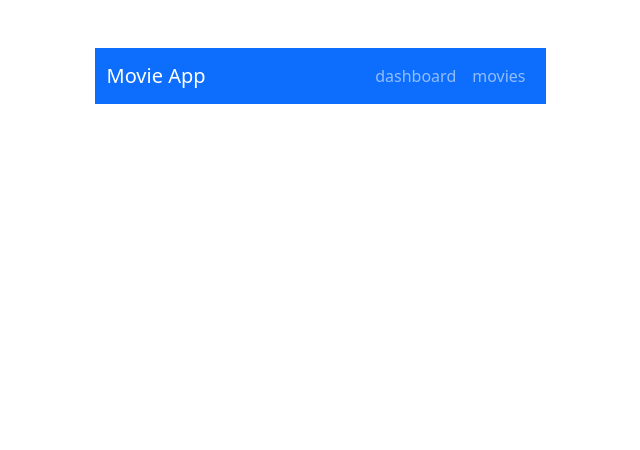
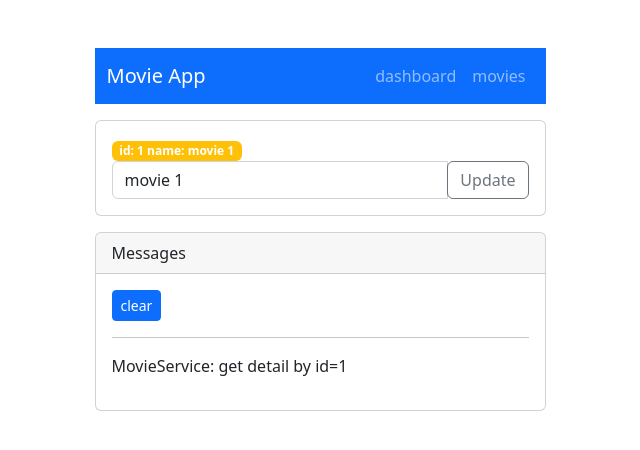
Before and after one commit to M4dn4ss/MovieApp, an Angular app: page /detail/1 in a window 1280 px wide. Before the commit this address led to /. Shown: the top 450 px of the page, without its empty margins (320-960 px from the left). Built offline with nearby package versions, Linux system fonts and the light colour scheme.

Commit message:
Movie Detail

```diff
--- a/src/app/app-routing.module.ts
+++ b/src/app/app-routing.module.ts
@@ -1,12 +1,14 @@
 import { NgModule } from '@angular/core';
 import { RouterModule, Routes } from '@angular/router';
 import { DashboardComponent } from './dashboard/dashboard.component';
+import { MovieDetailComponent } from './movie-detail/movie-detail.component';
 import { MoviesComponent } from './movies/movies.component';
 
 const routes: Routes = [
   {path:'', redirectTo: '/dashboard', pathMatch: 'full'},
   {path:'dashboard',component: DashboardComponent},
-  {path:'movies',component: MoviesComponent}
+  {path:'movies',component: MoviesComponent},
+  {path:'detail/:id',component: MovieDetailComponent}
 ];
 
 @NgModule({
--- a/src/app/dashboard/dashboard.component.html
+++ b/src/app/dashboard/dashboard.component.html
@@ -6,7 +6,7 @@
         <div class="col-9">
             <div class="card-body">
                     <h5 class="card-title">
-                        <a href="">{{ movie.name }}</a>
+                        <a routerLink="/detail/{{ movie.id }}">{{ movie.name }}</a>
                     </h5>
                     <p class="card-text">
                         {{ movie.description }}
--- a/src/app/logging/logging.component.html
+++ b/src/app/logging/logging.component.html
@@ -1,4 +1,4 @@
-<div class="card" *ngIf="loggingService.messages.length">
+<div class="card my-3" *ngIf="loggingService.messages.length">
     <div class="card-header">
         Messages
     </div>
--- a/src/app/movie-detail/movie-detail.component.html
+++ b/src/app/movie-detail/movie-detail.component.html
@@ -1,4 +1,4 @@
-<div class="card" *ngIf="movie">
+<div class="card my-3" *ngIf="movie">
     <div class="card-body">
         <span class="badge bg-warning">
             id: {{movie.id}} name: {{movie.name}}
--- a/src/app/movie-detail/movie-detail.component.ts
+++ b/src/app/movie-detail/movie-detail.component.ts
@@ -1,5 +1,9 @@
 import { Component, Input } from '@angular/core';
+import { ActivatedRoute } from '@angular/router';
 import { Movie } from './../movie';
+import { MovieService } from './../movie.service';
+
+
 
 @Component({
   selector: 'movie-detail',
@@ -8,4 +12,18 @@ import { Movie } from './../movie';
 })
 export class MovieDetailComponent {
   @Input() movie: Movie
+
+  constructor(
+    private movieService: MovieService,
+    private route: ActivatedRoute
+  ) {  }
+
+  ngOnInit() {
+    this.getMovie();
+  }
+
+  getMovie(): void {
+    const id = +this.route.snapshot.paramMap.get('id');
+    this.movieService.getMovie(id).subscribe(movie => this.movie = movie);
+  }
 }
--- a/src/app/movie.service.ts
+++ b/src/app/movie.service.ts
@@ -15,4 +15,9 @@ export class MovieService {
     this.loggingService.add('MoviceService: listing movies');
     return of(Movies);
   }
+
+  getMovie(id: string | number): Observable<Movie> {
+    this.loggingService.add('MovieService: get detail by id=' + id);
+    return of(Movies.find(movie => movie.id === id));
+  }
 }
--- a/src/app/movies/movies.component.html
+++ b/src/app/movies/movies.component.html
@@ -1,11 +1,9 @@
-<movie-detail [movie]="selectedMovie"></movie-detail>
 <div class="card">
     <div class="card-header">
         {{ title }}
     </div>
     <ul class="list-group list-group-flush">
-        <li *ngFor="let movie of movies" (click)="onSelect(movie)" class="list-group-item"
-        [class.active] = "movie===selectedMovie">
+        <li *ngFor="let movie of movies" routerLink="/detail/{{ movie.id }}" class="list-group-item">
             <span class="badge bg-primary">{{movie.id}}</span> {{movie.name}}
             <span class="close">X</span>
         </li>
--- a/tsconfig.json
+++ b/tsconfig.json
@@ -7,6 +7,7 @@
     "outDir": "./dist/out-tsc",
     "forceConsistentCasingInFileNames": true,
     "strict": true,
+    "strictNullChecks":false,
     "noImplicitOverride": true,
     "noPropertyAccessFromIndexSignature": true,
     "noImplicitReturns": true,
```
